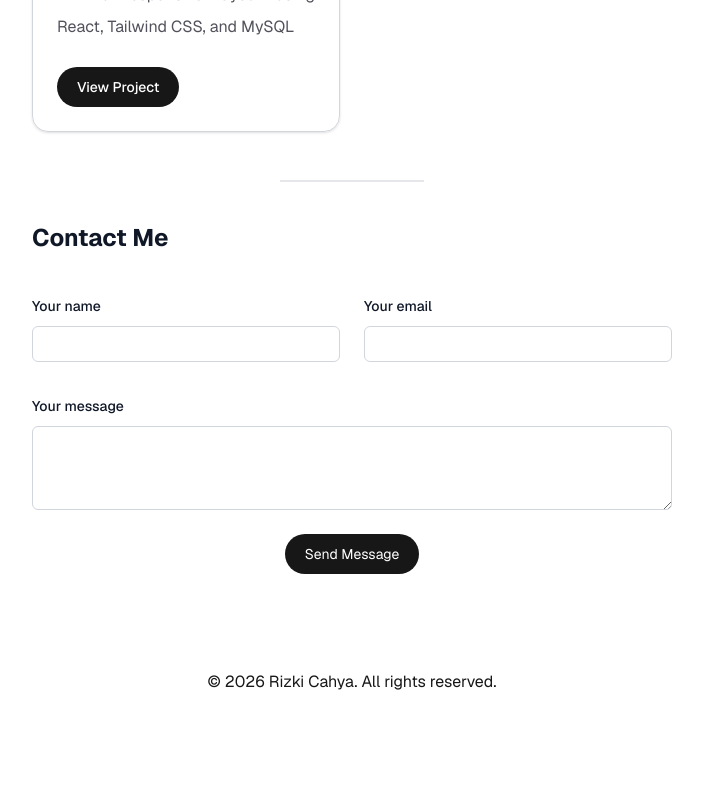
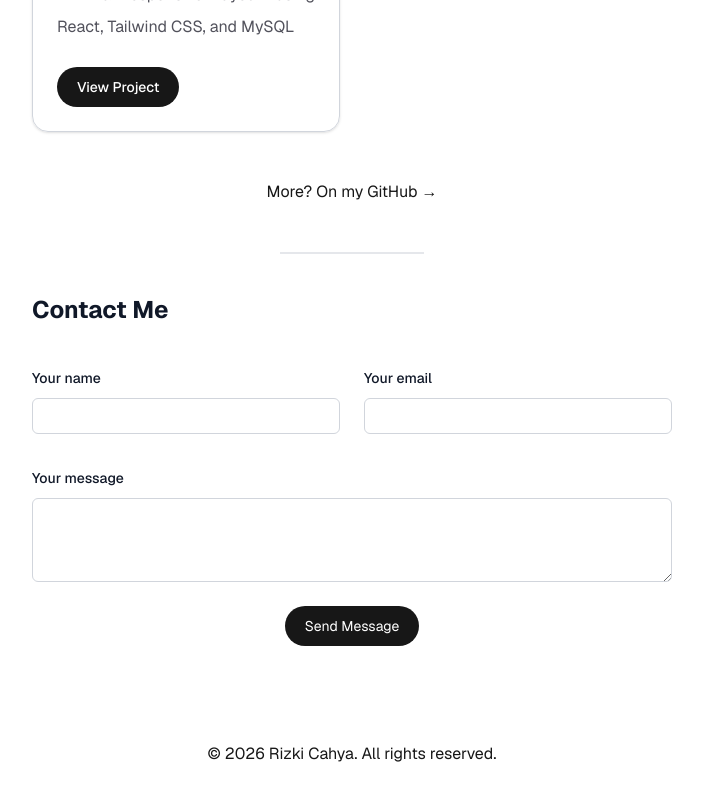
Before and after one commit to rizkicahyaa/next-web-profile-test, a Next.js app: page / in a window 1280 px wide. Shown: the part 1448-2248 px from the top of the page, without its empty margins (288-991 px from the left). Built offline with nearby package versions, Linux system fonts and the light colour scheme.

Commit message:
feat: add link to github repositories

```diff
--- a/app/page.tsx
+++ b/app/page.tsx
@@ -23,6 +23,7 @@ export default function Home() {
                     <div className="mx-auto w-36 h-0.5 bg-gray-200 mt-12"></div>
                 </div>
 
+                {/* projects */}
                 <div className="flex flex-col flex-grow w-full gap-6 mt-10">
                     <h1 className="font-bold text-2xl">My Project</h1>
                     <div className="grid grid-cols-1 gap-6 md:grid-cols-2">
@@ -72,12 +73,19 @@ export default function Home() {
                             </div>
                         </div>
                     </div>
+
+                    <div className="text-center mt-6">
+                        <a href="https://github.com/rizkicahyaa?tab=repositories" className="hover:text-blue-500 transition" target="_blank">
+                            More? On my GitHub →
+                        </a>
+                    </div>
                 </div>
 
                 <div className="mx-auto">
                     <div className="mx-auto w-36 h-0.5 bg-gray-200 mt-12"></div>
                 </div>
 
+                {/* contact */}
                 <div className="flex flex-col flex-grow w-full gap-6 mt-10">
                     <div className="pb-4">
                         <h1 className="font-bold text-2xl text-gray-900">Contact Me</h1>
```
